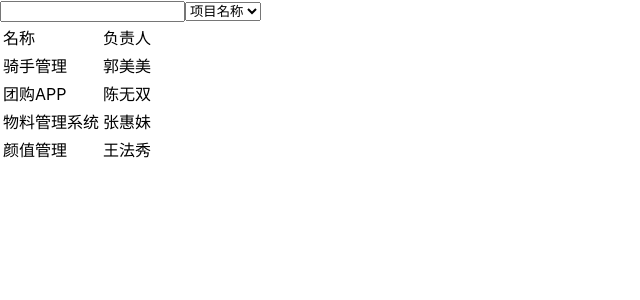
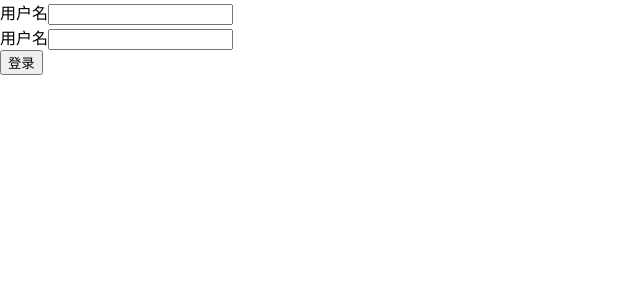
Before and after one commit to TAOTAORAN/jira, a React (Create React App) app: page / in a window 1280 px wide. Shown: the top 300 px of the page, without its empty margins (0-640 px from the left). Built offline with nearby package versions, Linux system fonts and the light colour scheme; data requests are answered from the project's data file.

Commit message:
feat: add json server middleware

```diff
--- a/package.json
+++ b/package.json
@@ -26,7 +26,7 @@
     "test": "react-scripts test",
     "eject": "react-scripts eject",
     "prepare": "husky install",
-    "json-server": "json-server __json-server-mock__/db.json --watch --port 3001"
+    "json-server": "json-server __json-server-mock__/db.json --watch --port 3001 --middlewares ./__json-server-mock__/middleware.js"
   },
   "eslintConfig": {
     "extends": [
--- a/src/App.tsx
+++ b/src/App.tsx
@@ -1,11 +1,13 @@
 import React from "react";
 
 import { ProjectList } from "screens/project-list";
+import { LoginScreen } from "screens/login";
 
 function App() {
   return (
     <div className="App">
-      <ProjectList />
+      {/* <ProjectList /> */}
+      <LoginScreen />
     </div>
   );
 }
--- /dev/null
+++ b/src/screens/login/index.tsx
@@ -0,0 +1,40 @@
+import React, { FormEvent } from "react";
+
+const apiUrl = process.env.REACT_APP_API_URL;
+export const LoginScreen = () => {
+  const login = (param: { username: string; password: string }) => {
+    fetch(`${apiUrl}/login`, {
+      method: "POST",
+      headers: {
+        "Content-Type": "application/json",
+      },
+      body: JSON.stringify(param),
+    }).then(async (res) => {
+      if (res.ok) {
+      }
+    });
+  };
+
+  const handleSubmit = (event: FormEvent<HTMLFormElement>) => {
+    event.preventDefault();
+    const username = (event.currentTarget.elements[0] as HTMLInputElement)
+      .value;
+    const password = (event.currentTarget.elements[1] as HTMLInputElement)
+      .value;
+    login({ username, password });
+  };
+
+  return (
+    <form onSubmit={handleSubmit}>
+      <div>
+        <label htmlFor="username">用户名</label>
+        <input type="text" id="username" />
+      </div>
+      <div>
+        <label htmlFor="password">用户名</label>
+        <input type="text" id="password" />
+      </div>
+      <button type="submit">登录</button>
+    </form>
+  );
+};
```
Also changed, not shown: __json-server-mock__/middleware.js (added, +14 -0 lines).
